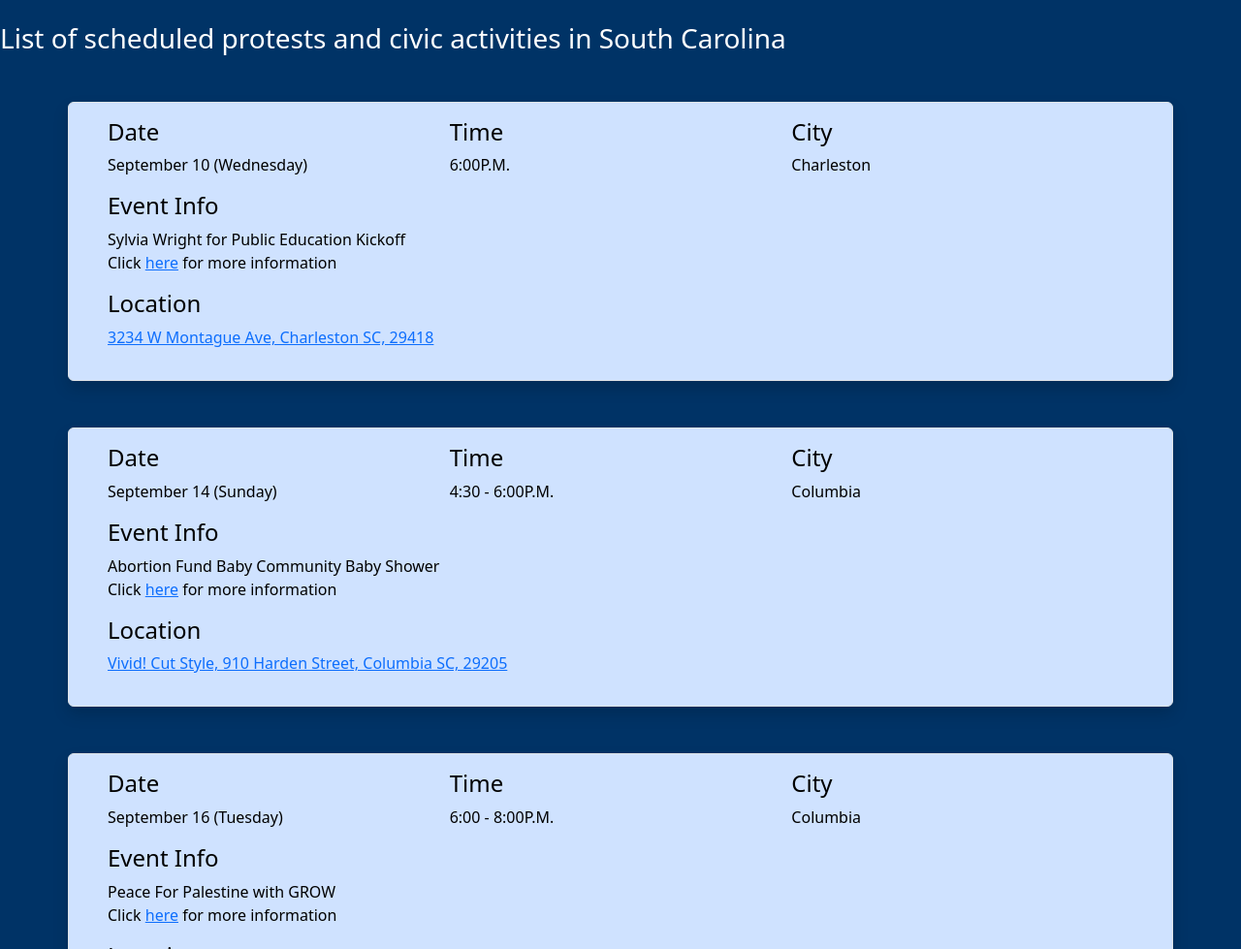
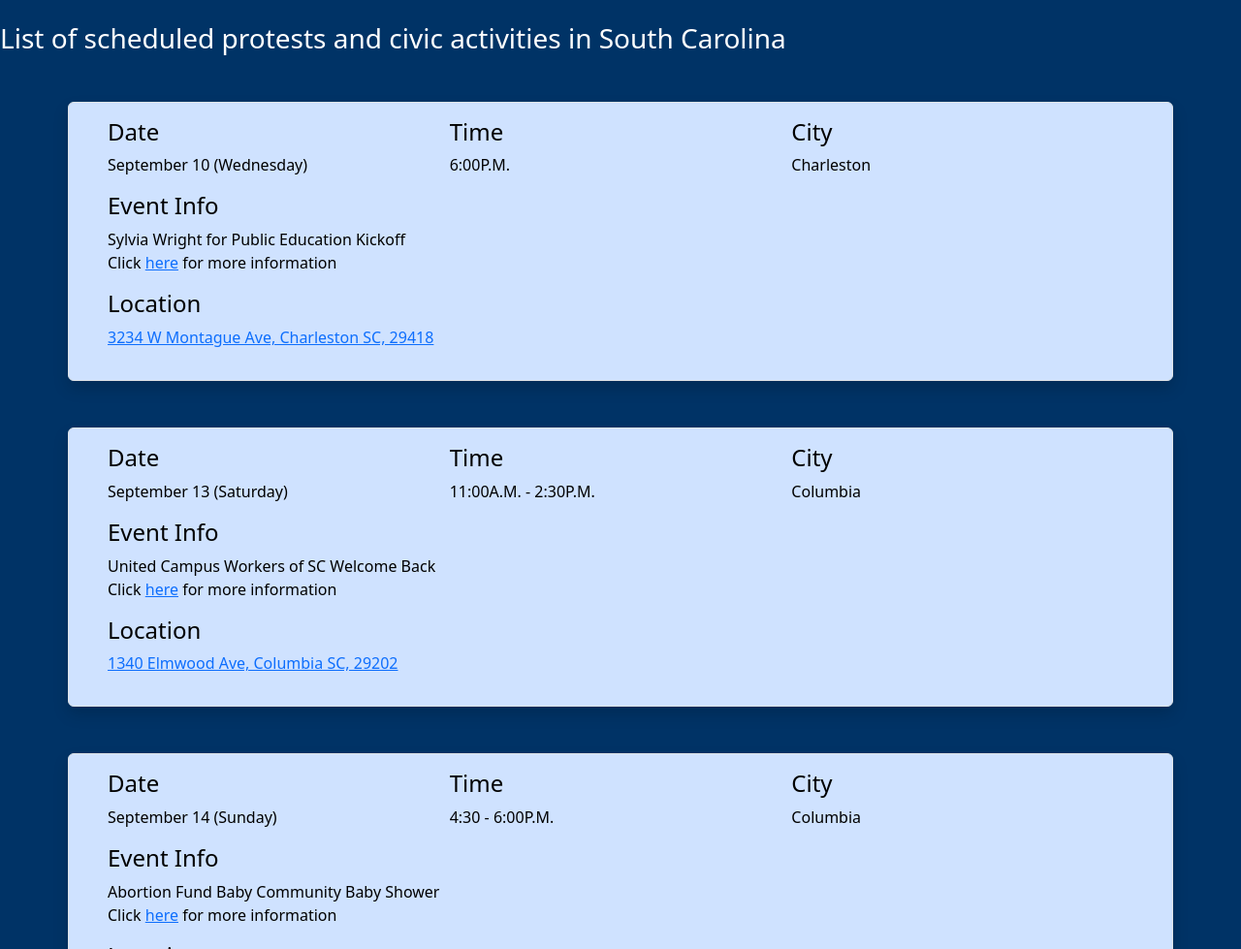
Before and after one commit to JayTheLearner/scprotests, a plain HTML site: page index.html in a window 1280 px wide. Shown: the part 121-1100 px from the top of the page at 97% size. Drawn offline with nearby package versions, Linux system fonts and the light colour scheme.

Commit message:
added GROW event

```diff
--- a/index.html
+++ b/index.html
@@ -58,6 +58,37 @@
                         <div class="col-12">
                             <h4>Location</h4>
                             <p><a href="https://www.google.com/maps?q=3234+W Montague Ave,+Charleston,+SC">3234 W Montague Ave, Charleston SC, 29418</a>
+                            </p>
+                        </div>
+                    </div>
+                </div>
+            </div>
+        </div>
+
+        <div>
+            <div class="container-lg mt-5 border rounded bg-primary-subtle shadow content">
+                <div class="row align-items-start m-3">
+                    <div class="row">
+                        <div class="col">
+                            <h4>Date</h4>
+                            <p>September 13 (Saturday)</p>
+                        </div>
+                        <div class="col">
+                            <h4>Time</h4>
+                            <p>11:00A.M. - 2:30P.M.</p>
+                        </div>
+                        <div class="col">
+                            <h4>City</h4>
+                            <p>Columbia</p>
+                        </div>
+                        <div class="col-12">
+                            <h4>Event Info</h4>
+                            <p>United Campus Workers of SC Welcome Back<br>Click
+                                <a href="https://columbiagrow.com/event/united-campus-workers-of-sc-welcome-back/">here</a> for more information</p>
+                        </div>
+                        <div class="col-12">
+                            <h4>Location</h4>
+                            <p><a href="https://www.google.com/maps?q=1340+Elmwood Ave,+Columbia,+SC">1340 Elmwood Ave, Columbia SC, 29202</a>
                             </p>
                         </div>
                     </div>
```
